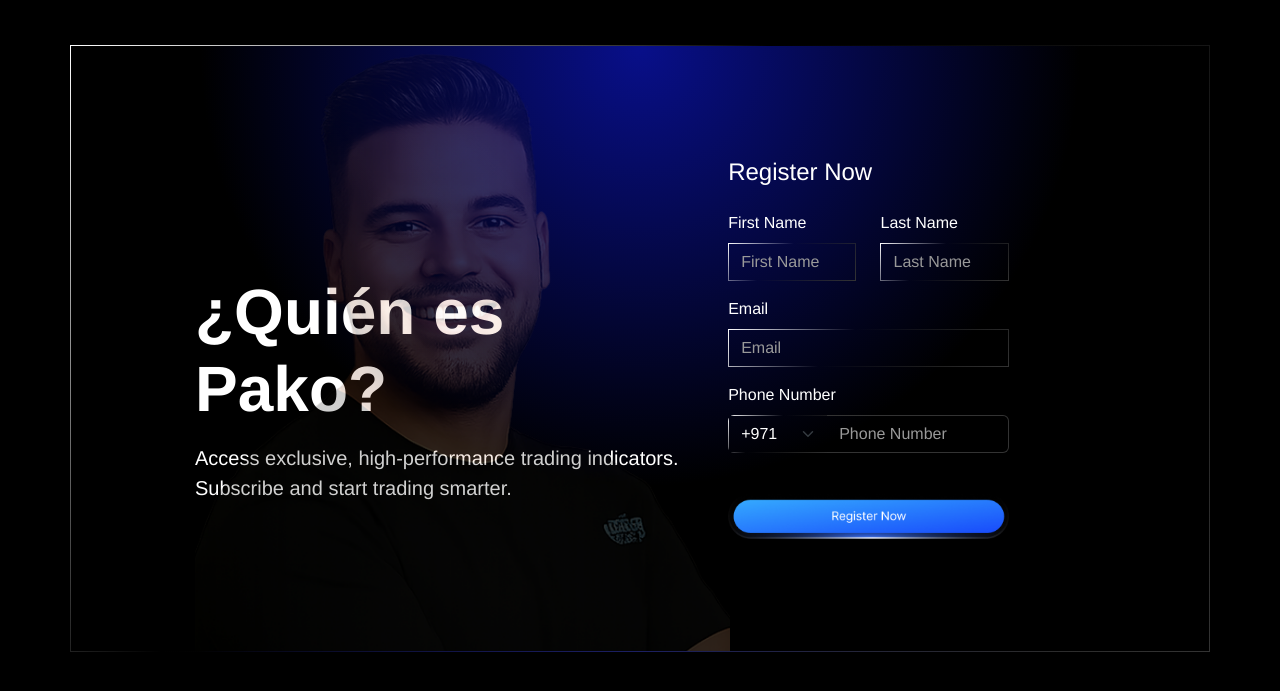
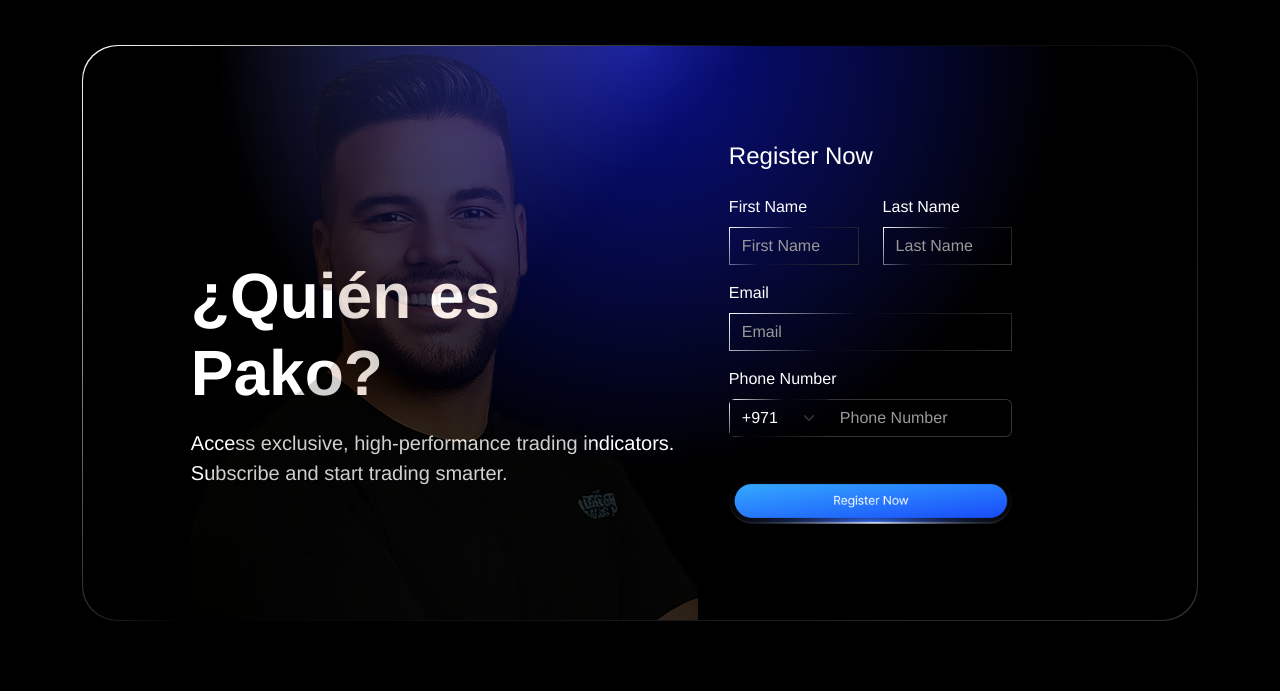
Before and after one commit to techmaker68/clicktrade-home, a plain HTML site: page index.html in a window 1280 px wide. Shown: the part 2289-2980 px from the top of the page. After the commit the page ends 2958 px from the top, so only its background shows below. Drawn offline with nearby package versions, Linux system fonts and the light colour scheme.

Commit message:
footer border radius

```diff
--- a/styles.css
+++ b/styles.css
@@ -169,9 +169,7 @@ body {
 
 .register-section {
   background: radial-gradient(circle at top, #0e1aee94 0%, #000 53%);
-  padding: 7rem;
-  border: 1px solid;
-  border-image: linear-gradient(135deg, white 0%, #33333300 40%, #333 100%) 1;
+  padding: 6rem;
   border-radius: 35px;
 }
 
@@ -301,3 +299,9 @@ body {
 .form-control, .form-select {
   border-image: linear-gradient(135deg, white 0%, #33333300 40%, #333 100%) 1;
 }
+
+.footer-border {
+    background: linear-gradient(135deg, white 0%, #33333300 40%, #333 100%);
+    padding: 1px 0.8rem;
+    border-radius: 35px;
+}
```
Also changed, not shown: index.html (+1 -3 lines).
